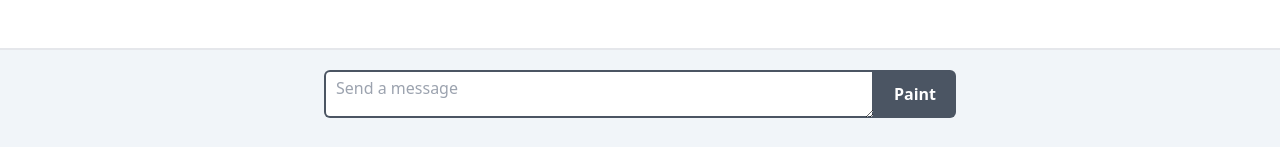
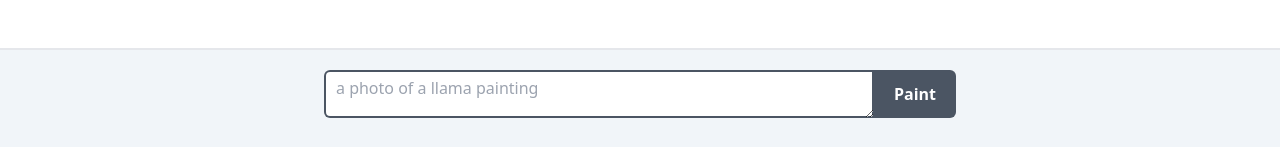
Before and after one commit to fofr/llama-sdxl-chat, a Next.js app: page / in a window 1280 px wide. Shown: the part 650-797 px from the top of the page. Built offline with nearby package versions, Linux system fonts and the light colour scheme.

Commit message:
Tweak to improve output

```diff
--- a/app/api/route.js
+++ b/app/api/route.js
@@ -27,6 +27,7 @@ export async function POST(req) {
       temperature: temperature,
       repetition_penalty: 1,
       top_p: topP,
+      top_k: 500
     },
     // IMPORTANT! The model must support streaming. See https://replicate.com/docs/streaming
     version: version,
--- a/app/components/ChatForm.js
+++ b/app/components/ChatForm.js
@@ -22,7 +22,7 @@ const ChatForm = ({ prompt, setPrompt, onSubmit }) => {
             autoFocus
             name="prompt"
             className="flex-grow block w-full rounded-l-md border-0 py-1.5 text-gray-900 ring-1 ring-inset ring-gray-300 placeholder:text-gray-400 focus:ring-2 focus:ring-inset focus:ring-gray-600 sm:leading-6"
-            placeholder="Send a message"
+            placeholder="a photo of a llama painting"
             required={true}
             value={prompt}
             rows={1}
--- a/app/components/Message.js
+++ b/app/components/Message.js
@@ -16,11 +16,11 @@ const Message = ({ message, isUser }) => {
     <div className={`flex gap-x-4 rounded-md ${containerClass} py-5 px-5`}>
       {isUser ? (
         <span className="text-xl sm:text-2xl" title="user">
-          🥸
+          💡
         </span>
       ) : (
         <span className="text-xl sm:text-2xl" title="AI">
-          🦙
+          🖌️
         </span>
       )}
 
--- a/app/page.js
+++ b/app/page.js
@@ -7,10 +7,6 @@ import SlideOver from "./components/SlideOver";
 import EmptyState from "./components/EmptyState";
 import { Cog6ToothIcon, CodeBracketIcon } from "@heroicons/react/20/solid";
 import { useCompletion } from "ai/react";
-
-function approximateTokenCount(text) {
-  return Math.ceil(text.length * 0.4);
-}
 
 const VERSIONS = [
   {
@@ -30,7 +26,7 @@ export default function HomePage() {
   const [size, setSize] = useState(VERSIONS[0]);
   const [temp, setTemp] = useState(0.75);
   const [topP, setTopP] = useState(0.9);
-  const [maxTokens, setMaxTokens] = useState(800);
+  const [maxTokens, setMaxTokens] = useState(100);
 
   const { complete, completion, setInput, input } = useCompletion({
     api: "/api",
```
